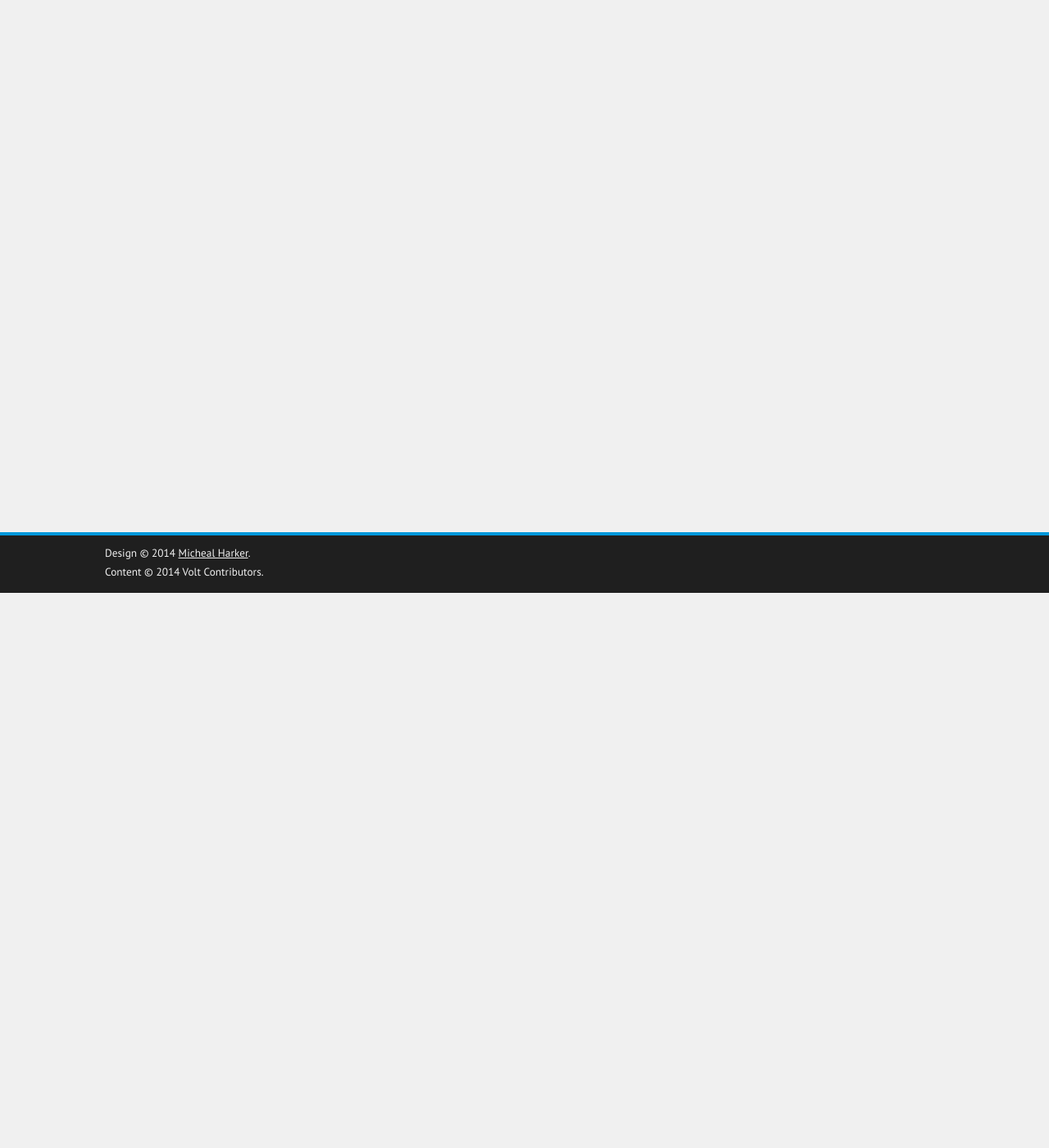
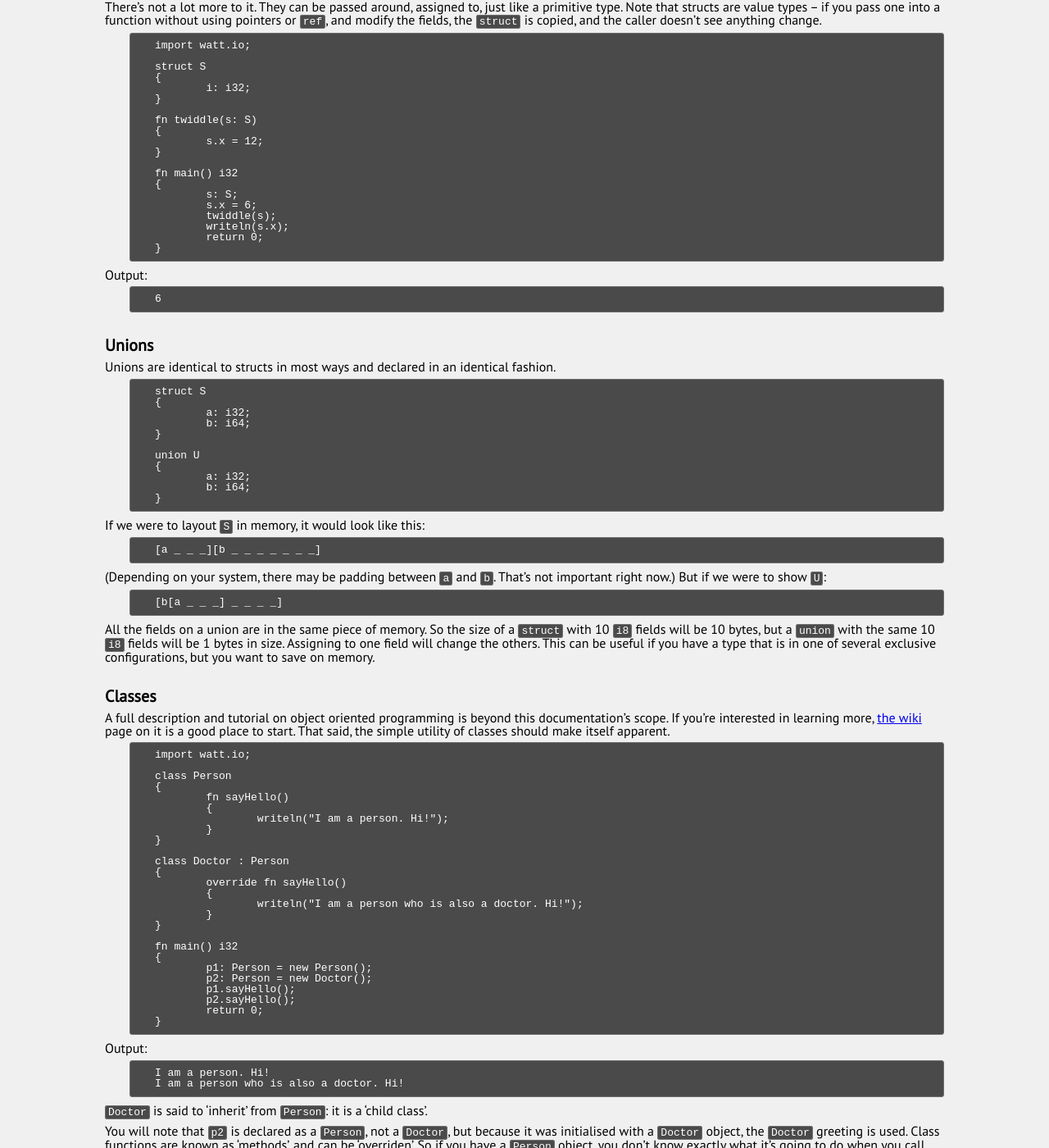
Before and after one commit to VoltLang/Website, a Jekyll site: the page built from doc/tvpl/c7-user-types.md, in a window 1280 px wide and 1400 px high, scrolled down 677 px. Shown: the whole window at 82% size. Built offline with Jekyll 4.4.1, drawn with Linux system fonts in a browser that asks for light colours; some of the changed text lies outside the part shown.

Commit message:
doc: tvpl: Chapter 7, cover structs, unions, and classes briefly.

```diff
--- a/doc/tvpl/c7-user-types.md
+++ b/doc/tvpl/c7-user-types.md
@@ -3,3 +3,215 @@ title: Chapter 7 - User Defined Types
 layout: page
 ---
 # Chapter 7 - User Defined Types
+
+Volt has several facilities for users to create more complex custom types. We'll start with the simplest.
+
+## Structs
+
+A struct is a bunch of variables bundled with functions that operate on those variables.
+
+	import watt.io;
+
+	struct Person
+	{
+		age: i32;
+		name: string;
+
+		fn introduceSelf()
+		{
+			writefln("Hello, I'm %s and I'm %s years old.", name, age);
+		}
+	}
+
+	fn main() i32
+	{
+		cindy: Person;
+		cindy.name = "Cindy";
+		cindy.name = 22;
+		cindy.introduceSelf();
+		return 0;
+	}
+
+Output:
+
+	Hello, I'm Cindy and I'm 22 years old.
+
+There's not a lot more to it. They can be passed around, assigned to, just like a primitive type. Note that structs are value types -- if you pass one into a function without using pointers or `ref`, and modify the fields, the `struct` is copied, and the caller doesn't see anything change.
+
+	import watt.io;
+
+	struct S
+	{
+		i: i32;
+	}
+
+	fn twiddle(s: S)
+	{
+		s.x = 12;
+	}
+
+	fn main() i32
+	{
+		s: S;
+		s.x = 6;
+		twiddle(s);
+		writeln(s.x);
+		return 0;
+	}
+
+Output:
+
+	6
+
+## Unions
+
+Unions are identical to structs in most ways and declared in an identical fashion.
+
+	struct S
+	{
+		a: i32;
+		b: i64;
+	}
+
+	union U
+	{
+		a: i32;
+		b: i64;
+	}
+
+If we were to layout `S` in memory, it would look like this:
+
+	[a _ _ _][b _ _ _ _ _ _ _]
+
+(Depending on your system, there may be padding between `a` and `b`. That's not important right now.) But if we were to show `U`:
+
+	[b[a _ _ _] _ _ _ _]
+
+All the fields on a union are in the same piece of memory. So the size of a `struct` with 10 `i8` fields will be 10 bytes, but a `union` with the same 10 `i8` fields will be 1 bytes in size. Assigning to one field will change the others. This can be useful if you have a type that is in one of several exclusive configurations, but you want to save on memory.
+
+## Classes
+
+A full description and tutorial on object oriented programming is beyond this documentation's scope. If you're interested in learning more, [the wiki](https://en.wikipedia.org/wiki/Object-oriented_programming) page on it is a good place to start. That said, the simple utility of classes should make itself apparent.
+
+	import watt.io;
+
+	class Person
+	{
+		fn sayHello()
+		{
+			writeln("I am a person. Hi!");
+		}
+	}
+
+	class Doctor : Person
+	{
+		override fn sayHello()
+		{
+			writeln("I am a person who is also a doctor. Hi!");
+		}
+	}
+
+	fn main() i32
+	{
+		p1: Person = new Person();
+		p2: Person = new Doctor();
+		p1.sayHello();
+		p2.sayHello();
+		return 0;
+	}
+
+Output:
+
+	I am a person. Hi!
+	I am a person who is also a doctor. Hi!
+
+`Doctor` is said to 'inherit' from `Person`: it is a 'child class'.
+
+You will note that `p2` is declared as a `Person`, not a `Doctor`, but because it was initialised with a `Doctor` object, the `Doctor` greeting is used. Class functions are known as 'methods', and can be 'overriden'. So if you have a `Person` object, you don't know exactly what it's going to do when you call `sayHello`. It might use the regular greeting, or a different one.
+
+Unlike structs, classes are always reference types.
+
+	p: Person;
+	p.sayHello();  // This crashes as p is null.
+
+The default value of an object is `null`. Trying to call a function or look up a variable of a null object will cause a crash. (A segmentation fault on unix systems, and an access violation on Windows ones).
+
+We can give values to objects when they're being constructed by defining a 'constructor'.
+
+	import watt.io;
+
+	class IntDoubler
+	{
+		x: i32;
+
+		this(x: i32)
+		{
+			this.x = x * 2;
+		}
+	}
+
+	fn main() i32
+	{
+		//id := new IntDoubler();  // Error: expected i32 argument
+		id := new IntDoubler(32);
+		writeln(id);
+		return 0;
+	}
+
+Output:
+
+	64
+
+## Interfaces
+
+A class can only inherit from one parent. An interface is a series of methods that a class can implelement so that it can be treated as an 'instance' of those interfaces.
+
+	import watt.io;
+
+	interface IntGetter
+	{
+		fn getInt() i32;
+	}
+
+	interface StringGetter
+	{
+		fn getString() string;
+	}
+
+	class TheClass : IntGetter, StringGetter
+	{
+		override fn getInt() i32
+		{
+			return 1;
+		}
+
+		override fn getString() string
+		{
+			return "watermelon";
+		}
+	}
+
+	fn doInt(ig: IntGetter)
+	{
+		writeln(ig.getInt());
+	}
+
+	fn doString(sg: StringGetter)
+	{
+		writeln(sg.getString());
+	}
+
+	fn main() i32
+	{
+		tc := new TheClass();
+		doInt(tc);
+		doString(tc);
+		return 0;
+	}
+
+Output:
+
+	1
+	watermelon
+
+The `doInt` and `doString` functions do not need to know that the class `TheClass` exists. It implements the `interface` it cares about, and that's good enough. This allows you to compartmentalise your class designs.
```
